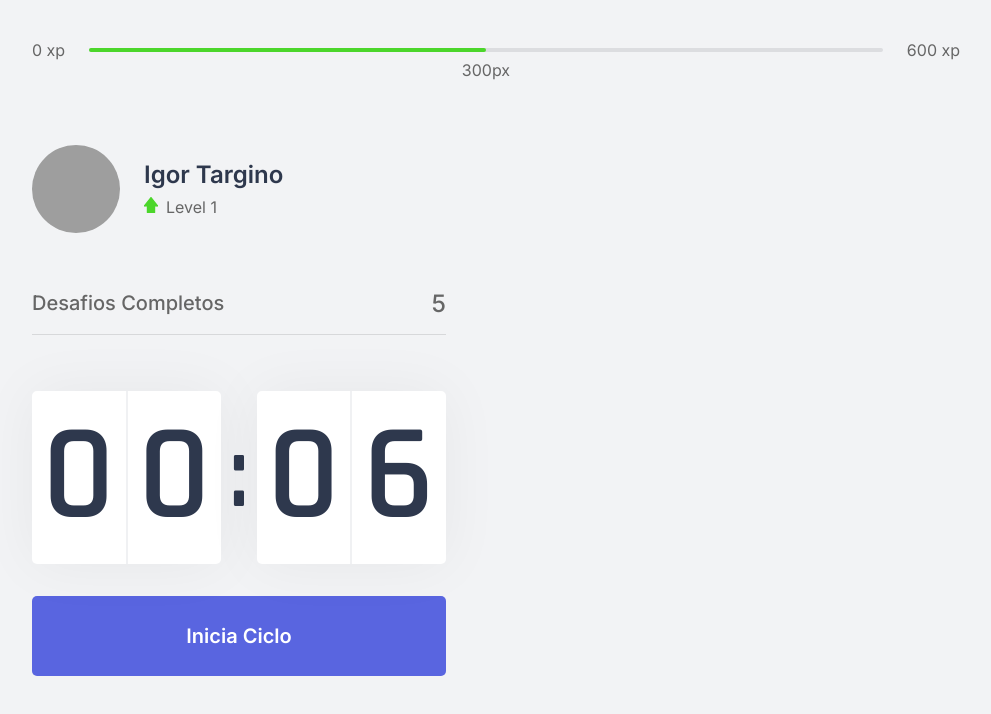
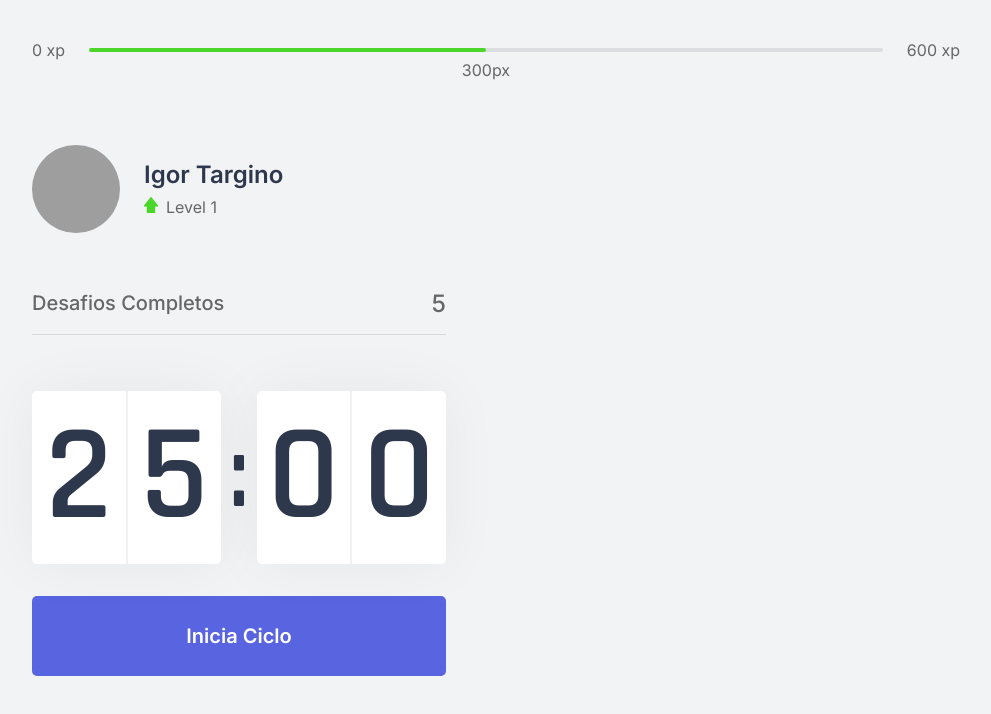
Before and after one commit to IgorTargino/moveit, a Next.js app: page / in a window 1280 px wide. Shown: the top 714 px of the page, without its empty margins (144-1135 px from the left). Built offline with nearby package versions, Linux system fonts and the light colour scheme; grey boxes are pictures that could not be loaded.

Commit message:
Atualizado o tempo de pomodoro

```diff
--- a/src/components/Countdown.tsx
+++ b/src/components/Countdown.tsx
@@ -4,7 +4,7 @@ import styles from '../styles/components/Countdown.module.css'
 let countdownTimeout: NodeJS.Timeout;
 
 export function Countdown() {
-  const [time, setTime] = useState(0.1 * 60);
+  const [time, setTime] = useState(25 * 60);
   const [isActive, setIsActive] = useState(false);
   const [hasFinished, setHasFinished] = useState(false);
 
@@ -21,7 +21,7 @@ export function Countdown() {
   function resetCountdown() {
     clearTimeout(countdownTimeout);
     setIsActive(false);
-    setTime(0.1 * 60);
+    setTime(25 * 60);
   }
 
   useEffect(() => {
```
